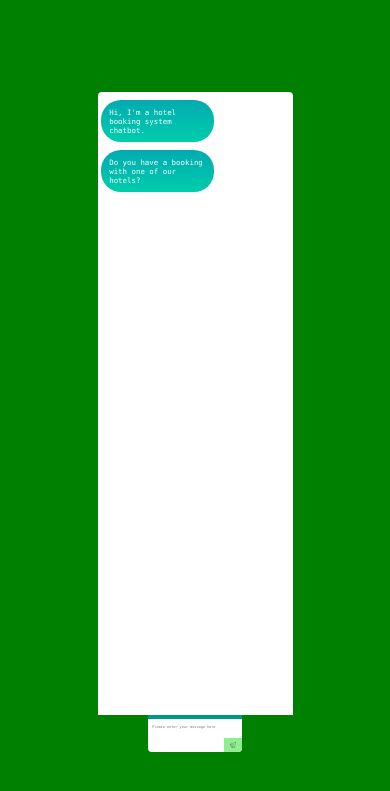
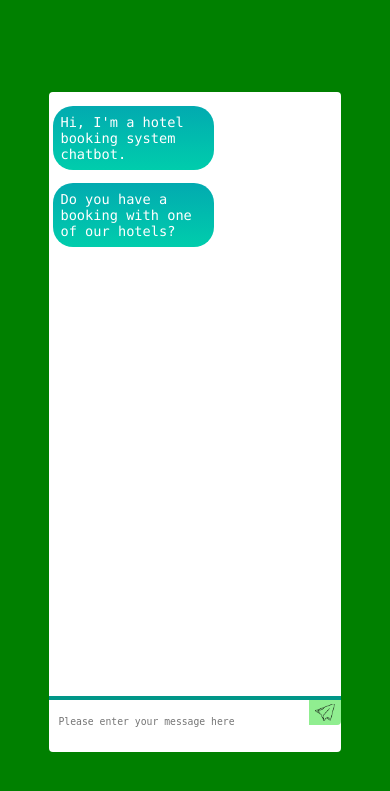
Before and after one commit to CharlieOConnor/Hotel-Reservation-Chatbot, a Flask app: page / in a window 390 px wide. Shown: the top 791 px of the page. Run offline with Flask 2, Linux system fonts and the light colour scheme; some libraries are stand-ins or nearby versions.

Commit message:
Added more media queries for text elements

```diff
--- a/static/styles.css
+++ b/static/styles.css
@@ -33,27 +33,27 @@ overflow-y: scroll;
 
 @media screen and (max-width: 1300px) {
 	#chatbox {
-	width: 30vw;
+	width: 35vw;
 	}
 }
 @media screen and (max-width: 1100px) {
 	#chatbox {
-	width: 35vw;
+	width: 45vw;
 	}
 }
 @media screen and (max-width: 900px) {
 	#chatbox {
-	width: 40vw;
+	width: 55vw;
 	}
 }
 @media screen and (max-width: 700px) {
 	#chatbox {
-	width: 45vw;
+	width: 65vw;
 	}
 }
 @media screen and (max-width: 600px) {
 	#chatbox {
-	width: 50vw;
+	width: 75vw;
 	}
 }
 
@@ -63,18 +63,88 @@ border-top: 4px solid #009688;
 margin-left: auto;
 margin-right: auto;
 margin-bottom: 10vh;
-width: 25%;
+width: 25vw;
 border-bottom-left-radius: 1vw;
 border-bottom-right-radius: 1vw;
 }
+
+@media screen and (max-width: 1300px) {
+  #userInput {
+    width: 35vw;
+  }
+}
+@media screen and (max-width: 1100px) {
+  #userInput {
+    width: 45vw;
+  }
+}
+@media screen and (max-width: 900px) {
+  #userInput {
+    width: 55vw;
+  }
+}
+@media screen and (max-width: 700px) {
+  #userInput {
+    width: 65vw;
+  }
+}
+@media screen and (max-width: 600px) {
+  #userInput {
+    width: 75vw;
+  }
+}
+
 #textInput {
 width: 75%;
 margin-left: 0.5vw;
+margin-top: 1vh;
 border: none;
 outline: none;
 font-family: monospace;
 font-size: 0.9vw;
 }
+@media screen and (max-width: 1300px) {
+  #textInput {
+    font-size: 1.3vw;
+  }
+}
+@media screen and (max-width: 1200px) {
+  #textInput {
+    font-size: 1.5vw;
+  }
+}
+@media screen and (max-width: 1100px) {
+  #textInput {
+    font-size: 1.7vw;
+  }
+}
+@media screen and (max-width: 1000px) {
+  #textInput {
+    font-size: 1.9vw;
+  }
+}
+@media screen and (max-width: 900px) {
+  #textInput {
+    font-size: 2.1vw;
+  }
+}
+@media screen and (max-width: 800px) {
+  #textInput {
+    font-size: 2.3vw;
+  }
+}
+@media screen and (max-width: 700px) {
+  #textInput {
+    font-size: 2.5vw;
+	padding: 2vw;
+  }
+}
+/*@media screen and (max-width: 600px) {
+  #textInput {
+    font-size: 3.5vw;
+  }
+}*/
+
 #buttonInput {
 padding-top: 1vw;
 padding-bottom: 1vw;
@@ -106,28 +176,43 @@ padding: 1vw;
 }
 @media screen and (max-width: 1300px) {
   .userText {
-    font-size: 1.1vw;
+    font-size: 1.3vw;
+  }
+}
+@media screen and (max-width: 1200px) {
+  .userText {
+    font-size: 1.5vw;
   }
 }
 @media screen and (max-width: 1100px) {
   .userText {
-    font-size: 1.3vw;
+    font-size: 1.7vw;
+  }
+}
+@media screen and (max-width: 1000px) {
+  .userText {
+    font-size: 1.9vw;
   }
 }
 @media screen and (max-width: 900px) {
   .userText {
-    font-size: 1.5vw;
+    font-size: 2.1vw;
+  }
+}
+@media screen and (max-width: 800px) {
+  .userText {
+    font-size: 2.3vw;
   }
 }
 @media screen and (max-width: 700px) {
   .userText {
-    font-size: 1.7vw;
+    font-size: 2.5vw;
 	padding: 2vw;
   }
 }
 @media screen and (max-width: 600px) {
   .userText {
-    font-size: 1.9vw;
+    font-size: 3.5vw;
   }
 }
 
@@ -145,7 +230,6 @@ word-wrap: break-word;
 textarea {
 resize: none;
 padding-top: 0;
-transform: translateY(30%);
 overflow: hidden; /* For Firefox */
 }
 
@@ -164,28 +248,43 @@ padding: 1vw;
 
 @media screen and (max-width: 1300px) {
   .introduction {
-    font-size: 1.1vw;
+    font-size: 1.3vw;
+  }
+}
+@media screen and (max-width: 1200px) {
+  .introduction {
+    font-size: 1.5vw;
   }
 }
 @media screen and (max-width: 1100px) {
   .introduction {
-    font-size: 1.3vw;
+    font-size: 1.7vw;
+  }
+}
+@media screen and (max-width: 1000px) {
+  .introduction {
+    font-size: 1.9vw;
   }
 }
 @media screen and (max-width: 900px) {
   .introduction {
-    font-size: 1.5vw;
+    font-size: 2.1vw;
+  }
+}
+@media screen and (max-width: 800px) {
+  .introduction {
+    font-size: 2.3vw;
   }
 }
 @media screen and (max-width: 700px) {
   .introduction {
-    font-size: 1.7vw;
+    font-size: 2.5vw;
 	padding: 2vw;
   }
 }
 @media screen and (max-width: 600px) {
   .introduction {
-    font-size: 1.9vw;
+    font-size: 3.5vw;
   }
 }
 
@@ -209,28 +308,43 @@ padding: 1vw;
 
 @media screen and (max-width: 1300px) {
   .botText {
-    font-size: 1.1vw;
+    font-size: 1.3vw;
+  }
+}
+@media screen and (max-width: 1200px) {
+  .botText {
+    font-size: 1.5vw;
   }
 }
 @media screen and (max-width: 1100px) {
   .botText {
-    font-size: 1.3vw;
+    font-size: 1.7vw;
+  }
+}
+@media screen and (max-width: 1000px) {
+  .botText {
+    font-size: 1.9vw;
   }
 }
 @media screen and (max-width: 900px) {
   .botText {
-    font-size: 1.5vw;
+    font-size: 2.1vw;
+  }
+}
+@media screen and (max-width: 800px) {
+  .botText {
+    font-size: 2.3vw;
   }
 }
 @media screen and (max-width: 700px) {
   .botText {
-    font-size: 1.7vw;
+    font-size: 2.5vw;
 	padding: 2vw;
   }
 }
 @media screen and (max-width: 600px) {
   .botText {
-    font-size: 1.9vw;
+    font-size: 3.5vw;
   }
 }
 
```
